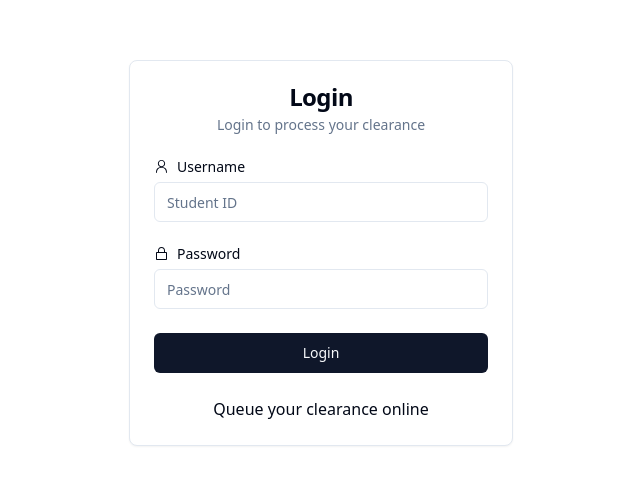
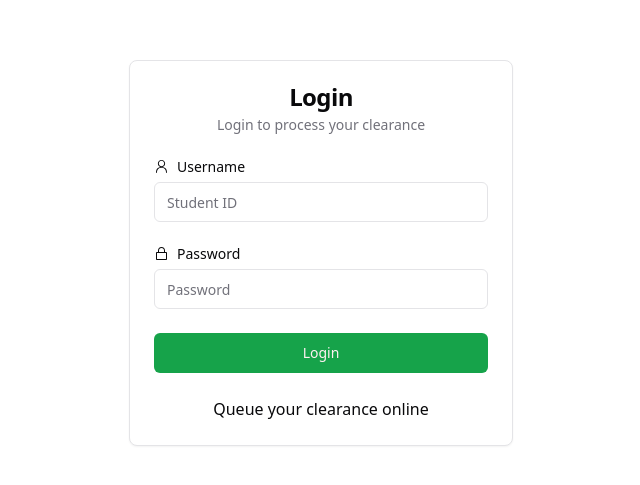
Before and after one commit to sjake12/queuing-system, a React (Vite) app: page / in a window 1280 px wide. Shown: the part 147-632 px from the top of the page, without its empty margins (319-959 px from the left). Built offline with nearby package versions, Linux system fonts and the light colour scheme.

Commit message:
changed theme

```diff
--- a/src/index.css
+++ b/src/index.css
@@ -1,34 +1,34 @@
 @tailwind base;
 @tailwind components;
 @tailwind utilities;
+
 @layer base {
   :root {
     --background: 0 0% 100%;
-    --foreground: 222.2 84% 4.9%;
+    --foreground: 240 10% 3.9%;
     --card: 0 0% 100%;
-    --card-foreground: 222.2 84% 4.9%;
+    --card-foreground: 240 10% 3.9%;
     --popover: 0 0% 100%;
-    --popover-foreground: 222.2 84% 4.9%;
-    --primary: 222.2 47.4% 11.2%;
-    --primary-foreground: 210 40% 98%;
-    --secondary: 210 40% 96.1%;
-    --secondary-foreground: 222.2 47.4% 11.2%;
-    --muted: 210 40% 96.1%;
-    --muted-foreground: 215.4 16.3% 46.9%;
-    --accent: 210 40% 96.1%;
-    --accent-foreground: 222.2 47.4% 11.2%;
+    --popover-foreground: 240 10% 3.9%;
+    --primary: 142.1 76.2% 36.3%;
+    --primary-foreground: 355.7 100% 97.3%;
+    --secondary: 240 4.8% 95.9%;
+    --secondary-foreground: 240 5.9% 10%;
+    --muted: 240 4.8% 95.9%;
+    --muted-foreground: 240 3.8% 46.1%;
+    --accent: 240 4.8% 95.9%;
+    --accent-foreground: 240 5.9% 10%;
     --destructive: 0 84.2% 60.2%;
-    --destructive-foreground: 210 40% 98%;
-    --border: 214.3 31.8% 91.4%;
-    --input: 214.3 31.8% 91.4%;
-    --ring: 222.2 84% 4.9%;
+    --destructive-foreground: 0 0% 98%;
+    --border: 240 5.9% 90%;
+    --input: 240 5.9% 90%;
+    --ring: 142.1 76.2% 36.3%;
+    --radius: 0.5rem;
     --chart-1: 12 76% 61%;
     --chart-2: 173 58% 39%;
     --chart-3: 197 37% 24%;
     --chart-4: 43 74% 66%;
     --chart-5: 27 87% 67%;
-    --radius: 0.5rem
-  ;
     --sidebar-background: 0 0% 98%;
     --sidebar-foreground: 240 5.3% 26.1%;
     --sidebar-primary: 240 5.9% 10%;
@@ -36,33 +36,34 @@
     --sidebar-accent: 240 4.8% 95.9%;
     --sidebar-accent-foreground: 240 5.9% 10%;
     --sidebar-border: 220 13% 91%;
-    --sidebar-ring: 217.2 91.2% 59.8%}
+    --sidebar-ring: 217.2 91.2% 59.8%;
+  }
+
   .dark {
-    --background: 222.2 84% 4.9%;
-    --foreground: 210 40% 98%;
-    --card: 222.2 84% 4.9%;
-    --card-foreground: 210 40% 98%;
-    --popover: 222.2 84% 4.9%;
-    --popover-foreground: 210 40% 98%;
-    --primary: 210 40% 98%;
-    --primary-foreground: 222.2 47.4% 11.2%;
-    --secondary: 217.2 32.6% 17.5%;
-    --secondary-foreground: 210 40% 98%;
-    --muted: 217.2 32.6% 17.5%;
-    --muted-foreground: 215 20.2% 65.1%;
-    --accent: 217.2 32.6% 17.5%;
-    --accent-foreground: 210 40% 98%;
+    --background: 20 14.3% 4.1%;
+    --foreground: 0 0% 95%;
+    --card: 24 9.8% 10%;
+    --card-foreground: 0 0% 95%;
+    --popover: 0 0% 9%;
+    --popover-foreground: 0 0% 95%;
+    --primary: 142.1 70.6% 45.3%;
+    --primary-foreground: 144.9 80.4% 10%;
+    --secondary: 240 3.7% 15.9%;
+    --secondary-foreground: 0 0% 98%;
+    --muted: 0 0% 15%;
+    --muted-foreground: 240 5% 64.9%;
+    --accent: 12 6.5% 15.1%;
+    --accent-foreground: 0 0% 98%;
     --destructive: 0 62.8% 30.6%;
-    --destructive-foreground: 210 40% 98%;
-    --border: 217.2 32.6% 17.5%;
-    --input: 217.2 32.6% 17.5%;
-    --ring: 212.7 26.8% 83.9%;
+    --destructive-foreground: 0 85.7% 97.3%;
+    --border: 240 3.7% 15.9%;
+    --input: 240 3.7% 15.9%;
+    --ring: 142.4 71.8% 29.2%;
     --chart-1: 220 70% 50%;
     --chart-2: 160 60% 45%;
     --chart-3: 30 80% 55%;
     --chart-4: 280 65% 60%;
-    --chart-5: 340 75% 55%
-  ;
+    --chart-5: 340 75% 55%;
     --sidebar-background: 240 5.9% 10%;
     --sidebar-foreground: 240 4.8% 95.9%;
     --sidebar-primary: 224.3 76.3% 48%;
@@ -70,8 +71,10 @@
     --sidebar-accent: 240 3.7% 15.9%;
     --sidebar-accent-foreground: 240 4.8% 95.9%;
     --sidebar-border: 240 3.7% 15.9%;
-    --sidebar-ring: 217.2 91.2% 59.8%}
+    --sidebar-ring: 217.2 91.2% 59.8%;
+  }
 }
+
 @layer base {
   * {
     @apply border-border;
--- a/src/views/Student.jsx
+++ b/src/views/Student.jsx
@@ -1,6 +1,6 @@
 import { Button } from "@/components/ui/button";
 import { useEffect, useState } from "react";
-import { useNavigate } from "react-router-dom";
+import { useNavigate, Link } from "react-router-dom";
 import axios from "axios";
 import { Avatar, AvatarFallback, AvatarImage } from "@/components/ui/avatar";
 import { Badge } from "@/components/ui/badge";
@@ -174,14 +174,16 @@ export default function Student() {
           </SidebarHeader>
           <SidebarContent>
             <SidebarMenu>
-              <SidebarMenuItem className="px-2">
+              <SidebarMenuItem className="px-2 mt-4">
                 <SidebarMenuButton tooltip="Dashboard">
                   <DashboardIcon />
-                  <span>Dashboard</span>
+                  <a href="#">
+                    <span>Dashboard</span>
+                  </a>
                 </SidebarMenuButton>
               </SidebarMenuItem>
             </SidebarMenu>
-            <SidebarGroup>
+            <SidebarGroup className="mt-2">
               <SidebarGroupLabel>View</SidebarGroupLabel>
               <SidebarMenu>
                 {group.navMain.map((item) => (
@@ -296,8 +298,8 @@ export default function Student() {
               <Breadcrumb>
                 <BreadcrumbList>
                   <BreadcrumbItem className="hidden md:block">
-                    <BreadcrumbLink href="#">
-                      Building Your Application
+                    <BreadcrumbLink asChild>
+                      <Link to="#">Building Your Application</Link>
                     </BreadcrumbLink>
                   </BreadcrumbItem>
                   <BreadcrumbSeparator className="hidden md:block" />
```
